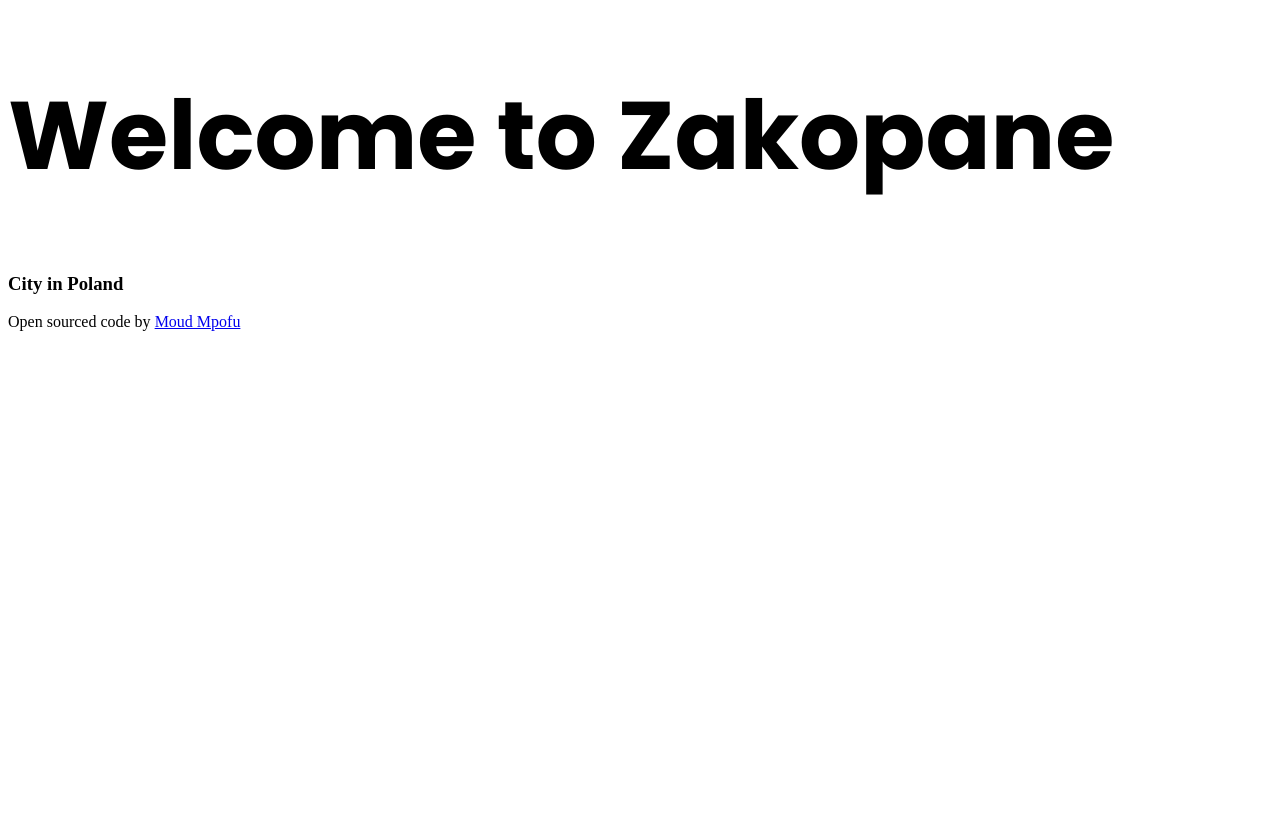
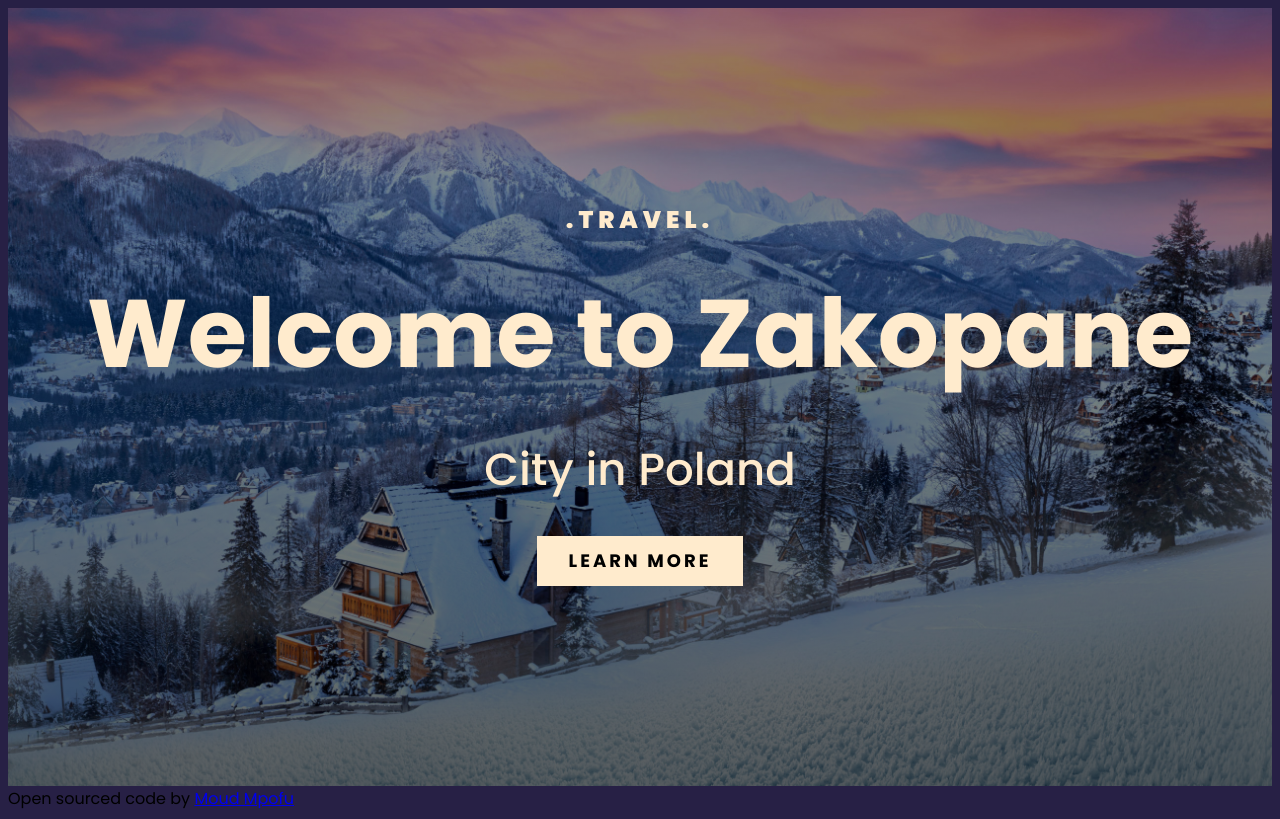
Before and after one commit to MpofuMoud/Zakopane-Travel-project, a plain HTML site: page index.html in a window 1280 px wide. Drawn offline with Linux system fonts and the light colour scheme.

Commit message:
added the header of the page

```diff
--- a/index.html
+++ b/index.html
@@ -11,9 +11,15 @@
     <link rel="stylesheet" href="/src/styles.css" />
   </head>
   <body>
-    <div>
-      <h1>Welcome to Zakopane</h1>
-      <h3>City in Poland</h3>
+    <div class="container">
+      <header>
+        <h3>.TRAVEL.</h3>
+        <h1>Welcome to Zakopane</h1>
+        <h2>City in Poland</h2>
+        <a href="http://" target="_blank" rel="noopener noreferrer"
+          >Learn more</a
+        >
+      </header>
     </div>
     <footer>
       Open sourced code by
--- a/src/styles.css
+++ b/src/styles.css
@@ -1,7 +1,68 @@
-h1 {
+body {
   font-family: "Poppins", sans-serif;
-  font-style: normal;
+  background: #272045;
+}
+
+.container {
+  max-width: 1400px;
+  margin: 0 auto;
+}
+
+header {
+  background-image: linear-gradient(rgba(0, 0, 0, 0.4), rgba(0, 0, 0, 0.6)),
+    url(../images/snow.jpeg);
+  background-repeat: no-repeat;
+  background-size: cover;
+  text-align: center;
+  color: #ffebcd;
+  padding: 200px 0;
+}
+header h1 {
   font-weight: 700;
+  line-height: 1.5;
   font-size: 96px;
-  line-height: 144px;
+  margin: 30px 0;
 }
+header h2 {
+  font-weight: 500;
+  line-height: 1.5;
+  font-size: 45px;
+  margin: 0;
+}
+header h3 {
+  font-weight: 900;
+  line-height: 1;
+  font-size: 24px;
+  margin: 0;
+  letter-spacing: 5px;
+}
+header a {
+  font-weight: 700;
+  line-height: 1;
+  font-size: 18px;
+  letter-spacing: 3px;
+  text-transform: uppercase;
+  color: black;
+  background-color: #ffebcd;
+  text-decoration: none;
+  display: inline-block;
+  padding: 16px 32px;
+  margin-top: 32px;
+}
+@media (max-width: 900px) {
+  header {
+    padding: 60px 0;
+  }
+
+  header h1 {
+    font-size: 48px;
+  }
+
+  header h2 {
+    font-size: 20px;
+  }
+
+  header h3 {
+    font-size: 12px;
+  }
+}
```
